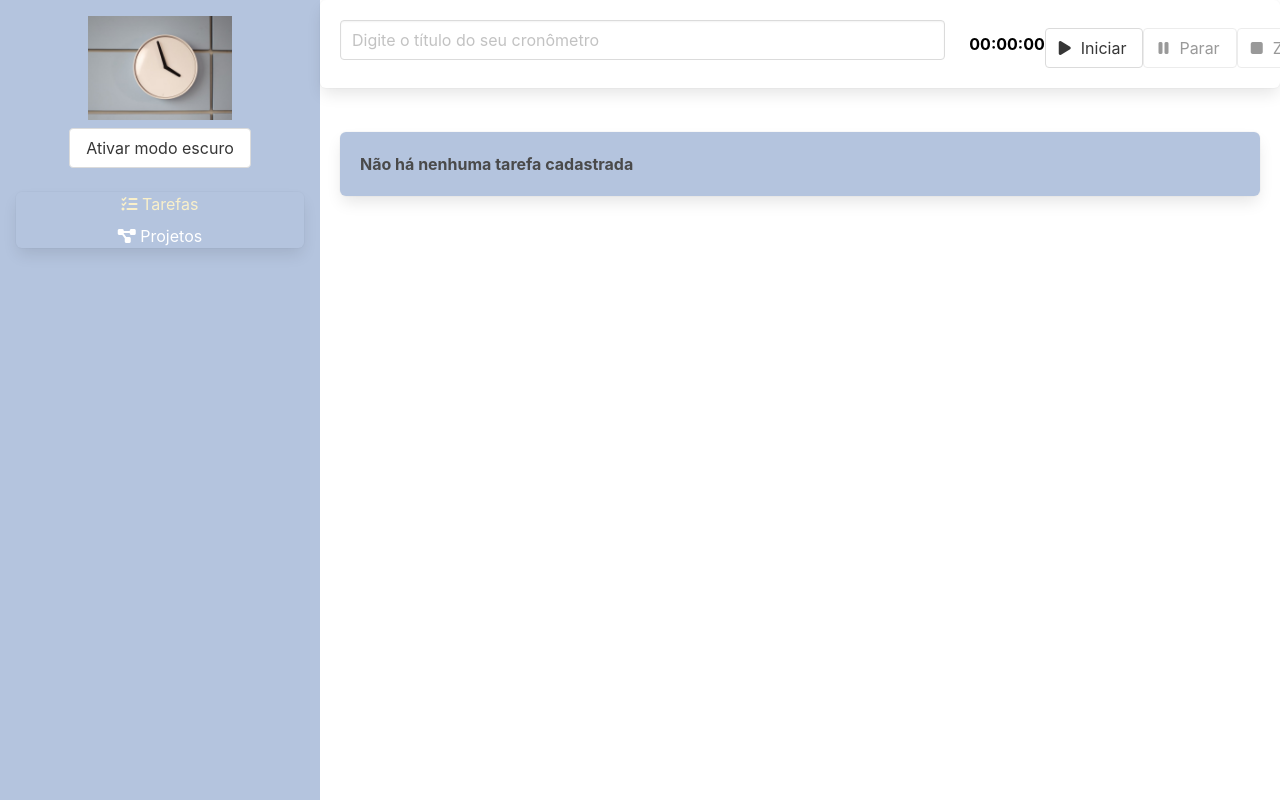
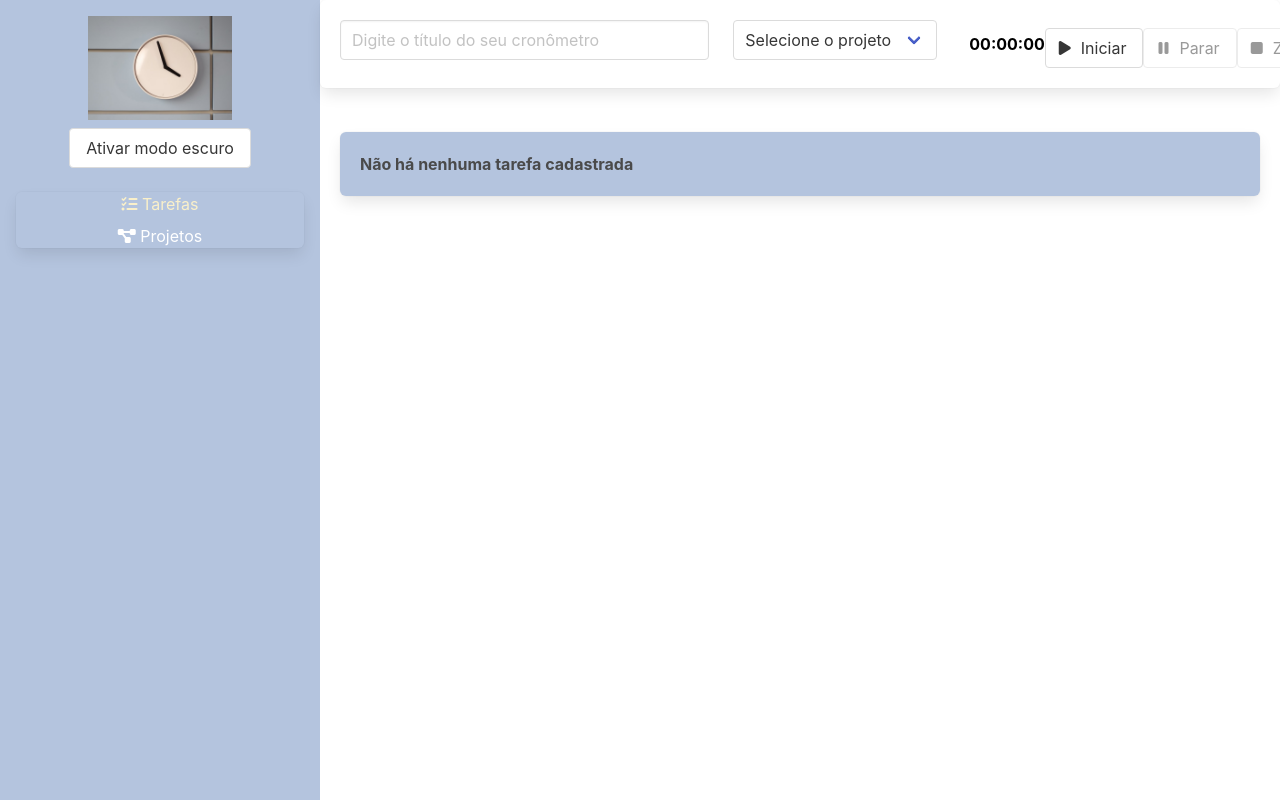
Before and after one commit to DavidGabrielBJorge/cronometro-vue, a Vue app: page / in a window 1280 px wide. Shown: the top 800 px of the page. Built offline with nearby package versions, Linux system fonts and the light colour scheme.

Commit message:
add: criando um store usando vuex para guardar as categorias e tarefas

```diff
--- a/package.json
+++ b/package.json
@@ -10,7 +10,8 @@
   "dependencies": {
     "core-js": "^3.8.3",
     "vue": "^3.2.13",
-    "vue-router": "^4.2.2"
+    "vue-router": "^4.2.2",
+    "vuex": "^4.0.2"
   },
   "devDependencies": {
     "@fortawesome/fontawesome-free": "^6.4.0",
--- a/src/components/FormularioCronometro.vue
+++ b/src/components/FormularioCronometro.vue
@@ -2,9 +2,24 @@
     <div class="box formulario">
         <div class="columns">
             <!--Coluna do título de cada rodada cronometrada-->
-            <div class="column is-8" role="form" aria-label="Formulário para a criação de um novo título de cronômetro">
+            <div class="column is-5" role="form" aria-label="Formulário para a criação de um novo título de cronômetro">
                 <input type="text" class="input" placeholder="Digite o título do seu cronômetro" v-model="descricao">
             </div>
+
+            <div class="column is-3">
+                        <div class="select">
+                            <select v-model="idProjeto">
+                                <option value="">Selecione o projeto</option>
+                                <option
+                                :value="projeto.id"
+                                v-for="projeto in projetos"
+                                :key="projeto.id"
+                                >
+                                {{ projeto.nome }}
+                                </option>
+                            </select>
+                        </div>
+                </div>
 
             <!--Coluna do temporizador-->
             <div class="column">
@@ -15,8 +30,12 @@
 </template>
 
 <script lang="ts">
-import { defineComponent } from 'vue'
+import { computed, defineComponent } from 'vue'
 import TemporizadorControle from './TemporizadorControle.vue'
+import { useStore } from 'vuex'
+
+import { key } from '@/store'
+
 export default defineComponent({
     name: 'FormularioCronometro',
     emits: ['aoSalvarTarefa'],
@@ -25,7 +44,8 @@
     },
     data(){
         return{
-            descricao: ''
+            descricao: '',
+            idProjeto: ''
         }
     },
     methods:{
@@ -34,9 +54,17 @@
             //Quando alguém salvar uma tarefa o formulário vai emitit um evento, o App vai ouvir esse evento e vai adicionar na lista de tarefas
             this.$emit('aoSalvarTarefa',{
                 duracaoEmSegundos: tempoDecorrido,
-                descricao: this.descricao
+                descricao: this.descricao,
+                projeto: this.projetos.find(proj => proj.id == this.idProjeto)
             })
             this.descricao = ''//Limpa o input
+        }
+    },
+    //Para pegar o store, onde estão os projetos, é preciso usar o setup
+    setup(){
+        const store = useStore(key)
+        return{
+            projetos: computed(() => store.state.projetos)
         }
     }
 
--- a/src/interfaces/InterfaceTarefa.ts
+++ b/src/interfaces/InterfaceTarefa.ts
@@ -1,4 +1,7 @@
+import InterfaceProjeto from "./InterfaceProjeto";
+
 export default interface InterfaceTarefa{
     duracaoEmSegundos: number,
-    descricao: string
+    descricao: string,
+    projeto: InterfaceProjeto
 }
--- a/src/main.ts
+++ b/src/main.ts
@@ -3,7 +3,9 @@
 
 import '@fortawesome/fontawesome-free/css/all.css'
 import roteador from './roteador'
+import { key, store } from './store'
 
 createApp(App)
     .use(roteador)
+    .use(store, key)
     .mount('#app')
--- /dev/null
+++ b/src/store/index.ts
@@ -0,0 +1,31 @@
+
+/* O "store" será responsável por definir e configurar um estado para a aplicação */
+import InterfaceProjeto from "@/interfaces/InterfaceProjeto";
+import { createStore, Store } from "vuex";
+import { InjectionKey } from "vue";
+
+interface Estado{//A interface "Estado" representa um estado da aplicação
+    projetos: InterfaceProjeto[]
+}
+
+export const key: InjectionKey<Store<Estado>> = Symbol()
+//Com as novas versões do vuex é preciso declarar uma chave, através dessa chave de acesso o nosso componente conseguirá pegar e obter a nossa store, que nós configuramos
+
+export const store = createStore<Estado>({//Inicia o estado inicial
+    state: {
+        projetos: [
+            {
+                id: new Date().toISOString(),
+                nome: 'Estudar Português'
+            },
+            {
+                id: new Date().toISOString(),
+                nome: 'Estudar Química'
+            },
+            {
+                id: new Date().toISOString(),
+                nome: 'Estudar Matemática'
+            }
+        ]
+    }
+})
```
Also changed, not shown: 1 other file (tests, documents, lock files or other folders).
